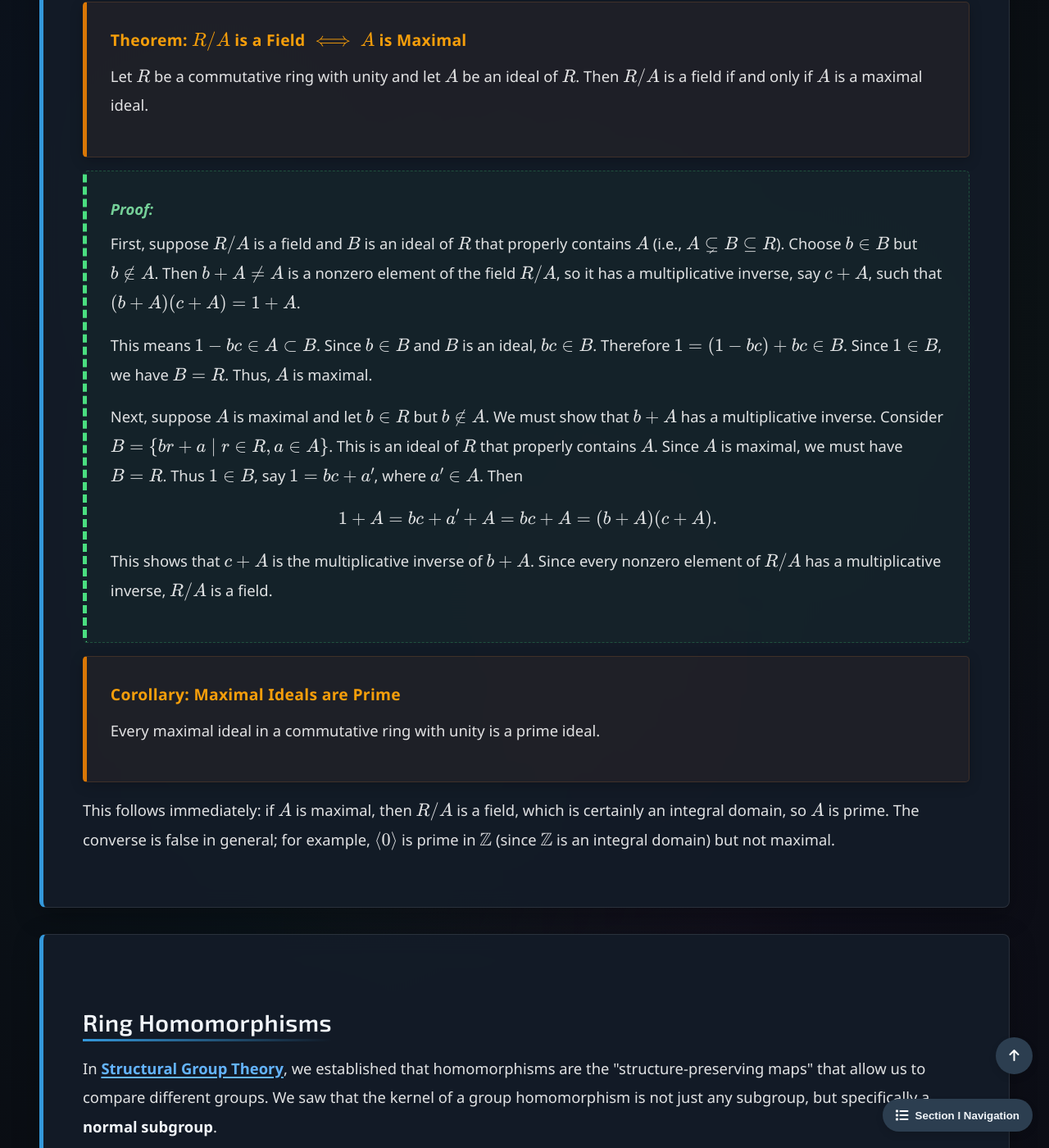
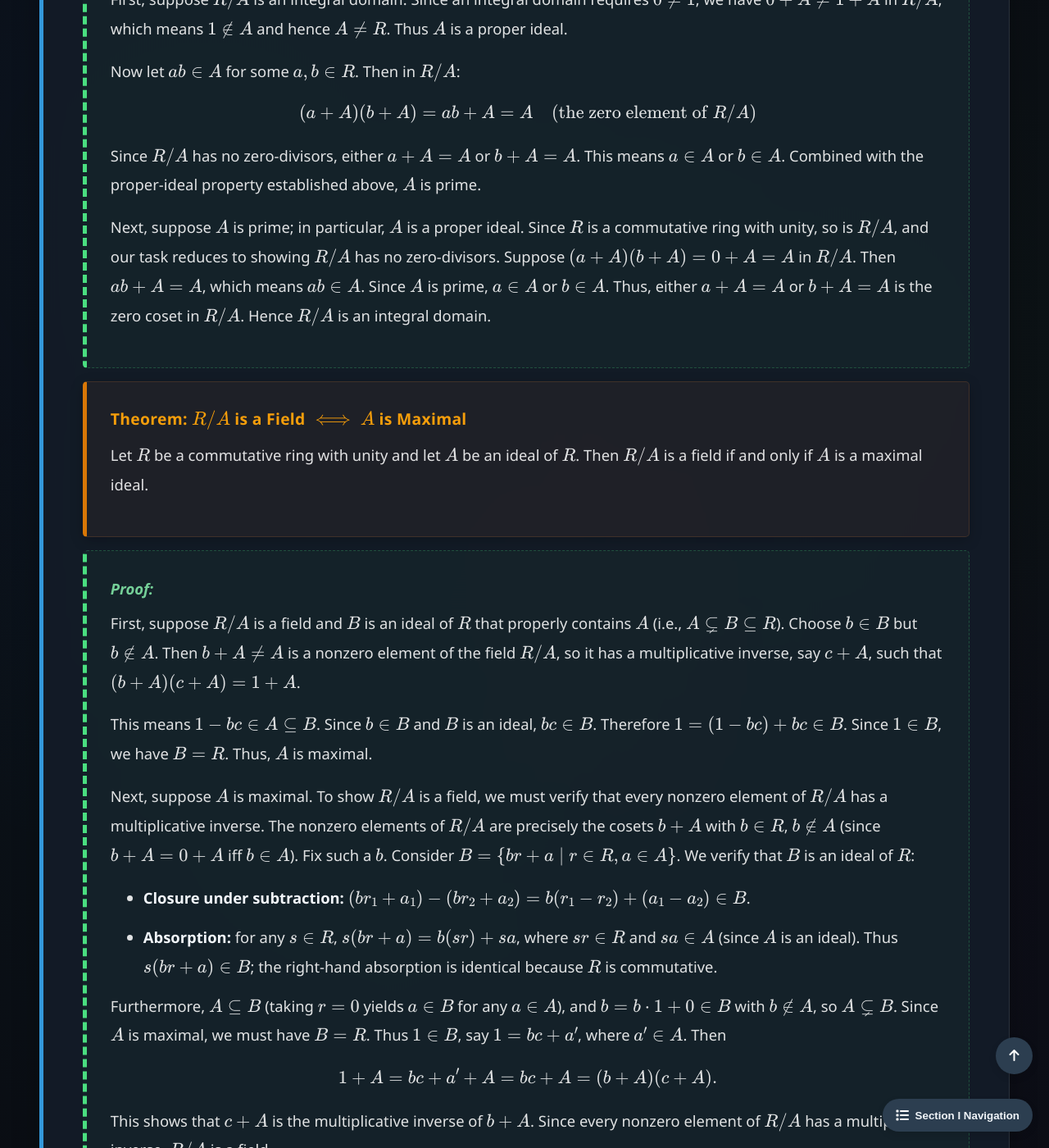
Before and after one commit to Yusukey01/yusukey01.github.io, a Jekyll site: the page built from Mathematics/Linear_algebra/ideals.html, in a window 1280 px wide and 1400 px high, scrolled down 7029 px. Shown: the whole window at 82% size. Built offline with Jekyll 4.4.1, drawn with Linux system fonts in a browser that asks for light colours; some of the changed text lies outside the part shown.

Commit message:
updated linalg-20 and reflik.

```diff
--- a/Mathematics/Linear_algebra/ideals.html
+++ b/Mathematics/Linear_algebra/ideals.html
@@ -63,7 +63,7 @@ uses_python: false
                     To verify that a subset is an ideal, we use a streamlined criterion analogous to the subgroup test.
                 </p>
 
-                <div class="theorem">
+                <div class="theorem" id="T-ideal_test">
                     <span class="theorem-title">Theorem: Ideal Test</span>
                     <p>
                         A nonempty subset \(A\) of a ring \(R\) is an ideal of \(R\) if
@@ -75,9 +75,11 @@ uses_python: false
                 </div>
 
                 <p>
-                    Condition (1) ensures that \(A\) is a subgroup under addition (using the one-step subgroup test),
-                    while condition (2) is the absorption property. Together, they guarantee that \(A\) is a subring
-                    with the additional absorption requirement.
+                    Condition (1) ensures that \(A\) is a subgroup under addition (using the
+                    <a href="intro_groups.html#T-one_step_subgroup_test" class="ref-link"><strong>One-Step Subgroup Test</strong></a>).
+                    Condition (2) is the absorption property; in particular, taking \(r \in A \subseteq R\) yields that \(A\)
+                    is closed under multiplication, so \(A\) is a subring. The full absorption requirement (\(r\) ranging over
+                    all of \(R\), not just \(A\)) is what distinguishes an ideal from a mere subring.
                 </p>
 
                 <div class="proof">
@@ -123,7 +124,7 @@ uses_python: false
                 <p>
                     Every ideal of \(\mathbb{Z}\) is principal - a fact that makes \(\mathbb{Z}\) particularly well-behaved.
                     However, not all rings share this property. For instance, let \(\mathbb{Z}[x]\) denote the ring of all
-                    polynomials with integer coefficients. (This is called a <strong>polynomial ring</strong>.) The ideal
+                    polynomials with integer coefficients. (This is called a <a href="polynomial_rings.html"><strong>polynomial ring</strong></a>.) The ideal
                     \[
                     I = \langle x, 2 \rangle = \{2f(x) + xg(x) \mid f(x), g(x) \in \mathbb{Z}[x]\}
                     \]
@@ -170,11 +171,12 @@ uses_python: false
                 </div>
 
                 <p>
-                    For these operations to be valid, they must be <strong>well-defined</strong>: the result must not depend on
-                    which representative we choose from each coset. This is precisely where the ideal property becomes essential.
+                    The definition above stipulates the notation and operations; the following theorem justifies it.
+                    The operations are <strong>well-defined</strong> (independent of the chosen coset representative) precisely
+                    when \(A\) is an ideal — and this is where the absorption property becomes essential.
                 </p>
 
-                <div class="theorem">
+                <div class="theorem" id="T-existence_factor_ring">
                     <span class="theorem-title">Theorem: Existence of Factor Rings</span>
                     <p>
                         Let \(R\) be a ring and let \(A\) be a subring of \(R\). The set of cosets \(\{r + A \mid r \in R\}\) is
@@ -192,6 +194,15 @@ uses_python: false
 
                 <div class="proof">
                     <span class="proof-title">Proof:</span>
+                    <p>
+                        We first delineate which ring axioms are non-trivial. The additive group structure of \(R/A\) —
+                        well-definedness of \((s + A) + (t + A) = (s + t) + A\), associativity, identity, inverses, and
+                        commutativity — follows directly from the
+                        <a href="group_isomorphism.html#T-factor_group" class="ref-link"><strong>Factor Group</strong></a>
+                        construction applied to \((R, +)\) modulo the additive subgroup \(A\). The associative law for
+                        multiplication and the distributive laws in \(R/A\) descend from those in \(R\) by a direct coset
+                        computation. The only non-trivial check is the well-definedness of multiplication, which we now establish.
+                    </p>
                     <p>
                         First, suppose \(A\) is an ideal and let \(s + A = s' + A\) and \(t + A = t' + A\).
                         By definition, \(s = s' + a\) and \(t = t' + b\) for some \(a, b \in A\).
@@ -214,7 +225,7 @@ uses_python: false
                         \(r \in R\) such that \(ar \notin A\) or \(ra \notin A\). For convenience, say \(ar \notin A\).
                     </p>
                     <p>
-                        Since \(a \in A\), we have \(a + A = 0 + A\). Now consider the products:
+                        Since \(a \in A\), the cosets \(a + A\) and \(0 + A\) coincide (both equal \(A\) itself, by the <a href="group_isomorphism.html#T-properties_of_cosets" class="ref-link"><strong>coset-equality property</strong></a> applied to the additive group \((R, +)\)). Now consider the products:
                         \[
                         (a + A)(r + A) = ar + A \neq A \quad \text{(since } ar \notin A \text{)}
                         \]
@@ -294,7 +305,7 @@ uses_python: false
                     for determining the structure of the factor ring.
                 </p>
 
-                <div class="theorem">
+                <div class="theorem" id="T-quotient_integral_prime">
                     <span class="theorem-title">Theorem: \(R/A\) is an Integral Domain \(\iff\) \(A\) is Prime</span>
                     <p>
                         Let \(R\) be a commutative ring with unity and let \(A\) be an ideal of \(R\). Then \(R/A\) is
@@ -305,18 +316,24 @@ uses_python: false
                 <div class="proof">
                     <span class="proof-title">Proof:</span>
                     <p>
-                        First, suppose \(R/A\) is an integral domain. Let \(ab \in A\) for some \(a, b \in R\).
-                        Then in \(R/A\):
+                        First, suppose \(R/A\) is an integral domain. Since an integral domain requires \(0 \neq 1\), we
+                        have \(0 + A \neq 1 + A\) in \(R/A\), which means \(1 \notin A\) and hence \(A \neq R\). Thus \(A\) is a proper ideal.
+                    </p>
+                    <p>
+                        Now let \(ab \in A\) for some \(a, b \in R\). Then in \(R/A\):
                         \[
                         (a + A)(b + A) = ab + A = A \quad \text{(the zero element of } R/A\text{)}
                         \]
                         Since \(R/A\) has no zero-divisors, either \(a + A = A\) or \(b + A = A\).
-                        This means \(a \in A\) or \(b \in A\), so \(A\) is prime.
+                        This means \(a \in A\) or \(b \in A\). Combined with the proper-ideal property established above, \(A\) is prime.
                     </p>
                     <p>
-                        Next, suppose \(A\) is prime and \((a + A)(b + A) = 0 + A = A\) in \(R/A\).
+                        Next, suppose \(A\) is prime; in particular, \(A\) is a proper ideal. Since \(R\) is a commutative ring
+                        with unity, so is \(R/A\), and our task reduces to showing \(R/A\) has no zero-divisors.
+                        Suppose \((a + A)(b + A) = 0 + A = A\) in \(R/A\).
                         Then \(ab + A = A\), which means \(ab \in A\). Since \(A\) is prime, \(a \in A\) or \(b \in A\).
-                        Thus, either \(a + A = A\) or \(b + A = A\) is the zero coset in \(R/A\), so \(R/A\) has no zero-divisors.
+                        Thus, either \(a + A = A\) or \(b + A = A\) is the zero coset in \(R/A\).
+                        Hence \(R/A\) is an integral domain.
                     </p>
                 </div>
 
@@ -337,16 +354,33 @@ uses_python: false
                         so it has a multiplicative inverse, say \(c + A\), such that \((b + A)(c + A) = 1 + A\).
                     </p>
                     <p>
-                        This means \(1 - bc \in A \subset B\). Since \(b \in B\) and \(B\) is an ideal, \(bc \in B\).
+                        This means \(1 - bc \in A \subseteq B\). Since \(b \in B\) and \(B\) is an ideal, \(bc \in B\).
                         Therefore \(1 = (1 - bc) + bc \in B\). Since \(1 \in B\), we have \(B = R\). Thus, \(A\)
                         is maximal.
                     </p>
 
                     <p>
-                        Next, suppose \(A\) is maximal and let \(b \in R\) but \(b \notin A\). We must show that
-                        \(b + A\) has a multiplicative inverse.
-                        Consider \(B = \{br + a \mid r \in R, a \in A\}\). This is an ideal of \(R\) that properly contains
-                        \(A\). Since \(A\) is maximal, we must have \(B = R\). Thus \(1 \in B\), say \(1 = bc + a'\), where
+                        Next, suppose \(A\) is maximal. To show \(R/A\) is a field, we must verify that every nonzero
+                        element of \(R/A\) has a multiplicative inverse. The nonzero elements of \(R/A\) are precisely
+                        the cosets \(b + A\) with \(b \in R\), \(b \notin A\) (since \(b + A = 0 + A\) iff \(b \in A\)).
+                        Fix such a \(b\).
+                        Consider \(B = \{br + a \mid r \in R, a \in A\}\). We verify that \(B\) is an ideal of \(R\):
+                    </p>
+                    <ul style="padding-left: 40px;">
+                        <li>
+                            <strong>Closure under subtraction:</strong>
+                            \((br_1 + a_1) - (br_2 + a_2) = b(r_1 - r_2) + (a_1 - a_2) \in B\).
+                        </li>
+                        <li>
+                            <strong>Absorption:</strong> for any \(s \in R\),
+                            \(s(br + a) = b(sr) + sa\),
+                            where \(sr \in R\) and \(sa \in A\) (since \(A\) is an ideal). Thus \(s(br + a) \in B\); the right-hand absorption is identical because \(R\) is commutative.
+                        </li>
+                    </ul>
+                    <p>
+                        Furthermore, \(A \subseteq B\) (taking \(r = 0\) yields \(a \in B\) for any \(a \in A\)), and
+                        \(b = b \cdot 1 + 0 \in B\) with \(b \notin A\), so \(A \subsetneq B\).
+                        Since \(A\) is maximal, we must have \(B = R\). Thus \(1 \in B\), say \(1 = bc + a'\), where
                         \(a' \in A\). Then
                         \[
                         1 + A = bc + a' + A = bc + A = (b + A)(c + A).
@@ -356,7 +390,7 @@ uses_python: false
                     </p>
                 </div>
 
-                <div class="theorem">
+                <div class="theorem" id="T-maximal_implies_prime">
                     <span class="theorem-title">Corollary: Maximal Ideals are Prime</span>
                     <p>
                         Every maximal ideal in a commutative ring with unity is a prime ideal.
@@ -402,7 +436,7 @@ uses_python: false
                     Just as with groups, the kernel of a ring homomorphism captures the elements that are "collapsed to zero."
                 </p>
 
-                <div class="theorem">
+                <div class="theorem" id="D-ring_kernel">
                     <span class="theorem-title">Definition: Kernel of a Ring Homomorphism</span>
                     <p>
                         Let \(\phi: R \to S\) be a ring homomorphism. The <strong>kernel</strong> of \(\phi\) is:
@@ -417,7 +451,7 @@ uses_python: false
                     the kernel of any ring homomorphism is always an ideal.
                 </p>
 
-                <div class="theorem">
+                <div class="theorem" id="T-kernels_are_ideals">
                     <span class="theorem-title">Theorem: Kernels are Ideals</span>
                     <p>
                         Let \(\phi: R \to S\) be a ring homomorphism. Then \(\text{Ker } \phi\) is an ideal of \(R\).
@@ -427,8 +461,11 @@ uses_python: false
                 <div class="proof">
                     <span class="proof-title">Proof:</span>
                     <p>
-                        Since \(\phi\) is a ring homomorphism, \(\text{Ker } \phi\) is a subgroup of \(R\) under addition,
-                        so \(a - b \in \text{Ker } \phi\) for all \(a, b \in \text{Ker } \phi\).
+                        Since \(\phi\) is a ring homomorphism, it is in particular a homomorphism of the additive groups
+                        \((R, +)\) and \((S, +)\). By the
+                        <a href="group_isomorphism.html#T-properties_of_elements_homomorphism" class="ref-link"><strong>Properties of Elements under Homomorphism</strong></a>,
+                        \(\text{Ker } \phi\) is a subgroup of \((R, +)\); in particular,
+                        \(a - b \in \text{Ker } \phi\) for all \(a, b \in \text{Ker } \phi\).
                         It remains to verify the absorption property.
                     </p>
                     <p>
@@ -445,7 +482,7 @@ uses_python: false
                     kernel of some group homomorphism.
                 </p>
 
-                <div class="theorem">
+                <div class="theorem" id="T-ideals_are_kernels">
                     <span class="theorem-title">Theorem: Ideals are Kernels</span>
                     <p>
                         Let \(A\) be an ideal of a ring \(R\). Then \(A\) is the kernel of the mapping \(\gamma: R \to R/A\)
@@ -494,17 +531,19 @@ uses_python: false
                     <span class="proof-title">Proof:</span>
                     <p>
                         Let \(\Phi: R/\text{Ker } \phi \to \phi(R)\) be the mapping defined by \(\Phi(r + \text{Ker } \phi) = \phi(r)\).
-                        From the First Isomorphism Theorem for groups, we already know that \(\Phi\) is a well-defined
-                        isomorphism of additive groups. That is, \(\Phi\) is one-to-one, onto, and preserves addition.
+                        By the
+                        <a href="group_isomorphism.html#T-first_isomorphism_theorem" class="ref-link"><strong>First Isomorphism Theorem</strong></a>
+                        applied to the additive groups \((R, +)\) and \((S, +)\), the mapping \(\Phi\) is a well-defined
+                        isomorphism of additive groups — that is, one-to-one, onto, and addition-preserving.
                         It remains to show that \(\Phi\) preserves multiplication.
                     </p>
                     <p>
                         For any \(r + \text{Ker } \phi\) and \(s + \text{Ker } \phi\) in \(R/\text{Ker } \phi\):
                         \[
                         \begin{align*}
-                        \Phi((r + \text{Ker } \phi)(s + \text{Ker } \phi)) &= \Phi(rs + \text{Ker } \phi) \\\\
-                                                                           &= \phi(rs)  \\\\
-                                                                           &= \phi(r)\phi(s) \\\\
+                        \Phi((r + \text{Ker } \phi)(s + \text{Ker } \phi)) &= \Phi(rs + \text{Ker } \phi) \\
+                                                                           &= \phi(rs)  \\
+                                                                           &= \phi(r)\phi(s) \\
                                                                            &= \Phi(r + \text{Ker } \phi)\Phi(s + \text{Ker } \phi).
                         \end{align*}
                         \]
```
Also changed, not shown: other parts of Mathematics/Linear_algebra/ideals.html (+1 -2 lines), data/previews.json.
